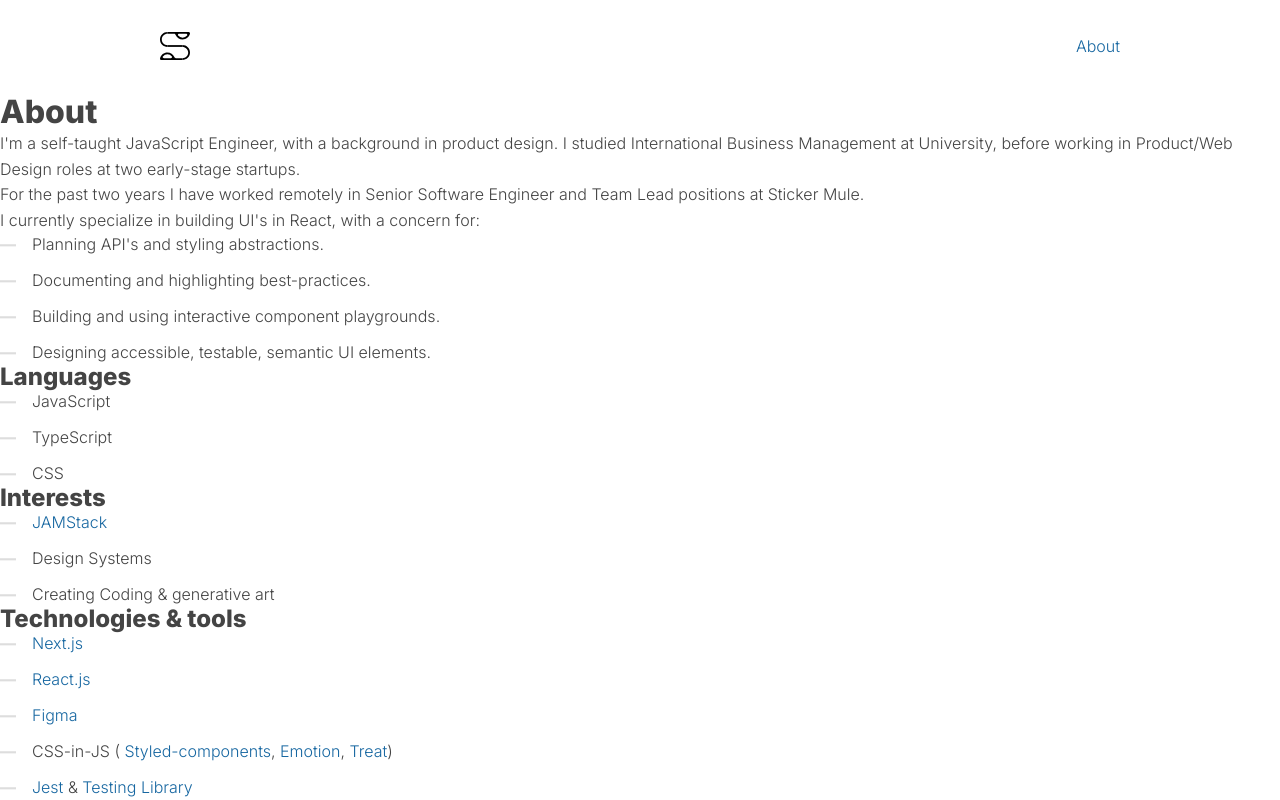
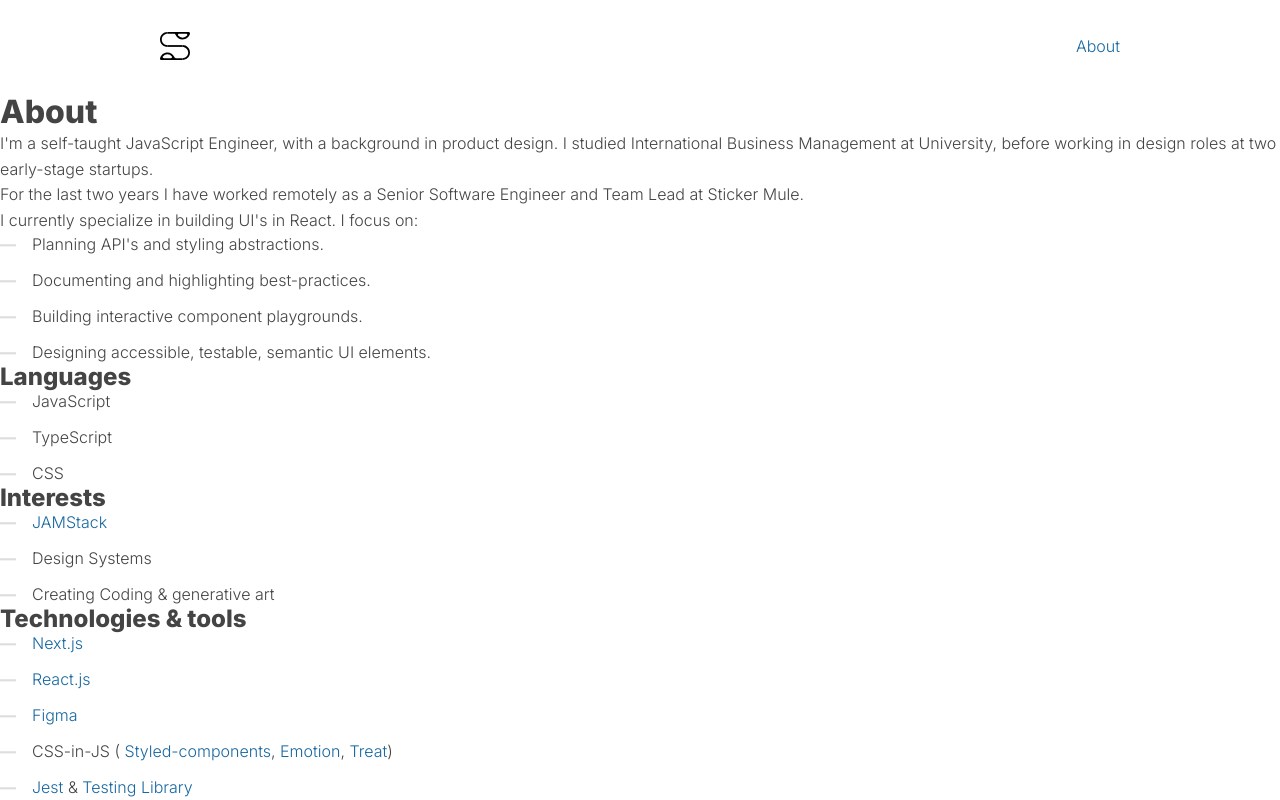
Before and after one commit to smhutch/smhutch, a Next.js app: page /about in a window 1280 px wide. Shown: the top 800 px of the page. Built offline with nearby package versions, Linux system fonts and the light colour scheme.

Commit message:
simplify /about content

```diff
--- a/pages/about.mdx
+++ b/pages/about.mdx
@@ -9,17 +9,17 @@ import { Meta } from 'components/Meta'
 
 I&apos;m a self-taught JavaScript Engineer, with a background in
 product design. I studied International Business Management at
-University, before working in Product/Web Design roles at two
-early-stage startups.
+University, before working in design roles at two early-stage
+startups.
 
-For the past two years I have worked remotely in Senior Software
-Engineer and Team Lead positions at Sticker Mule.
+For the last two years I have worked remotely as a Senior Software
+Engineer and Team Lead at Sticker Mule.
 
-I currently specialize in building UI's in React, with a concern for:
+I currently specialize in building UI's in React. I focus on:
 
 - Planning API&apos;s and styling abstractions.
 - Documenting and highlighting best-practices.
-- Building and using interactive component playgrounds.
+- Building interactive component playgrounds.
 - Designing accessible, testable, semantic UI elements.
 
 ## Languages
```
